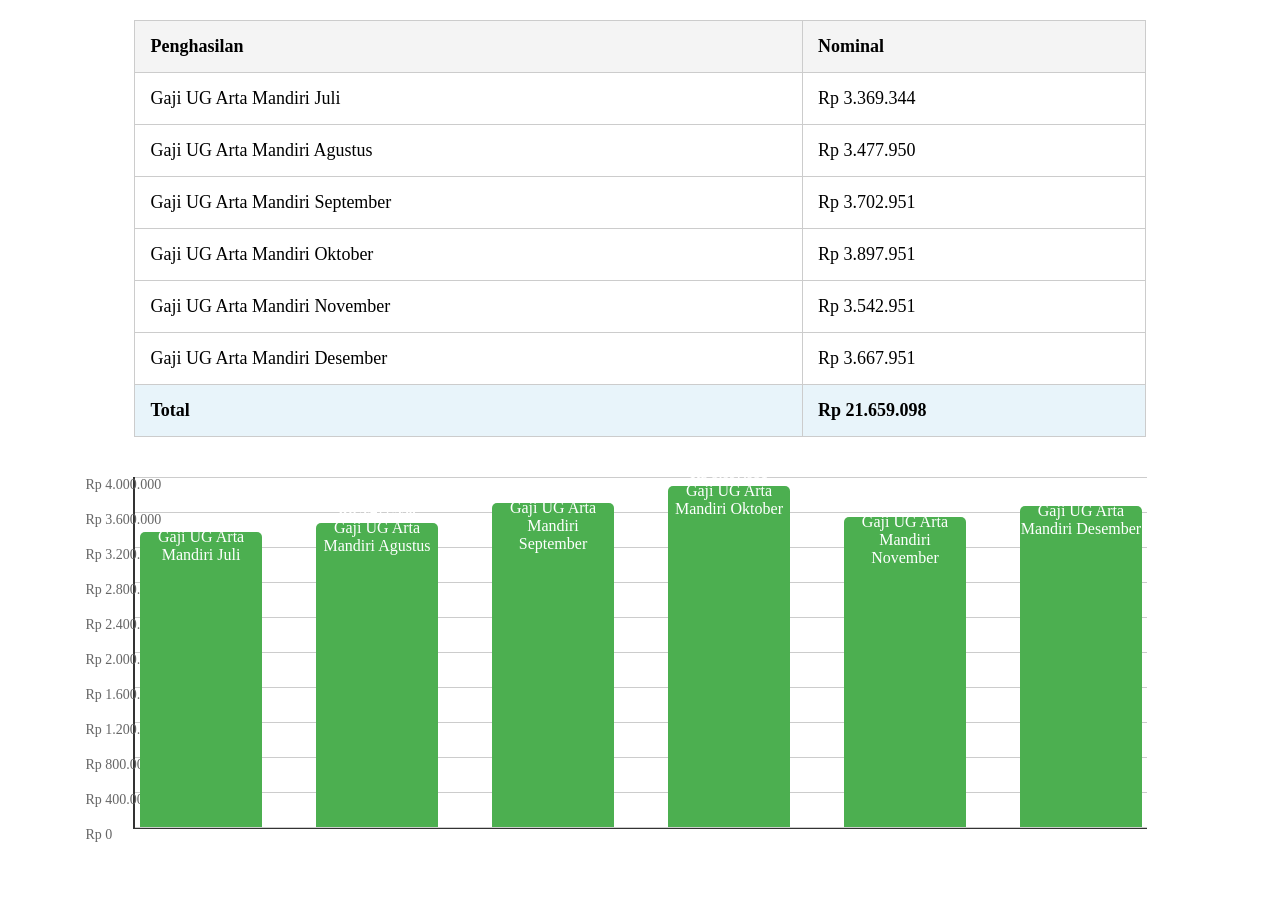
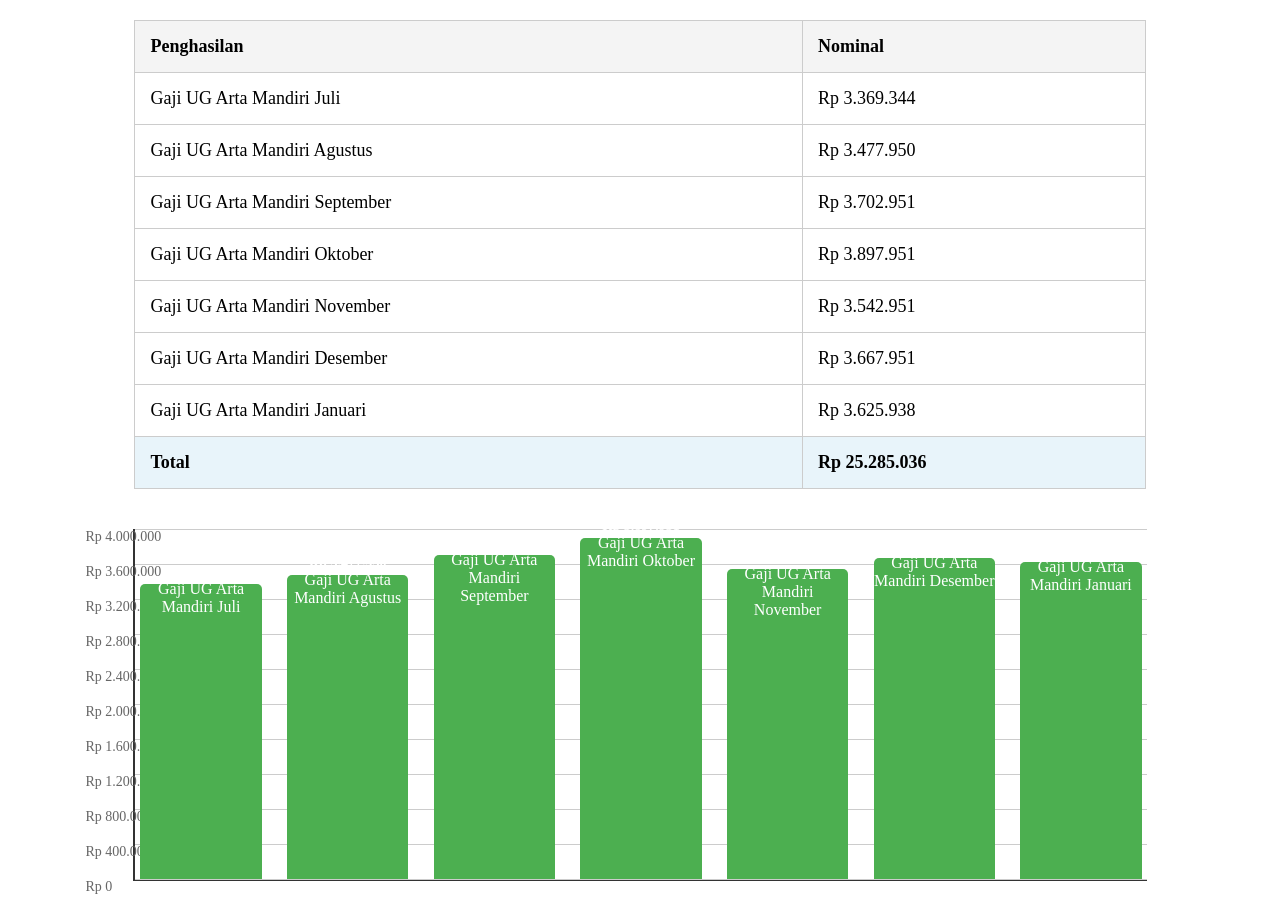
Before and after one commit to RisBrine404/money, a plain HTML site: page detail.html in a window 1280 px wide. Before the commit the page ends 869 px from the top, so only its background shows below. Drawn offline with Linux system fonts and the light colour scheme.

Commit message:
Update detail.html

```diff
--- a/detail.html
+++ b/detail.html
@@ -113,6 +113,10 @@
           <td>Rp 3.667.951</td>
         </tr>
         <tr>
+          <td>Gaji UG Arta Mandiri Januari</td>
+          <td>Rp 3.625.938</td>
+        </tr>
+        <tr>
           <td>Total</td>
           <td id="total">Rp 0</td>
         </tr>
```
